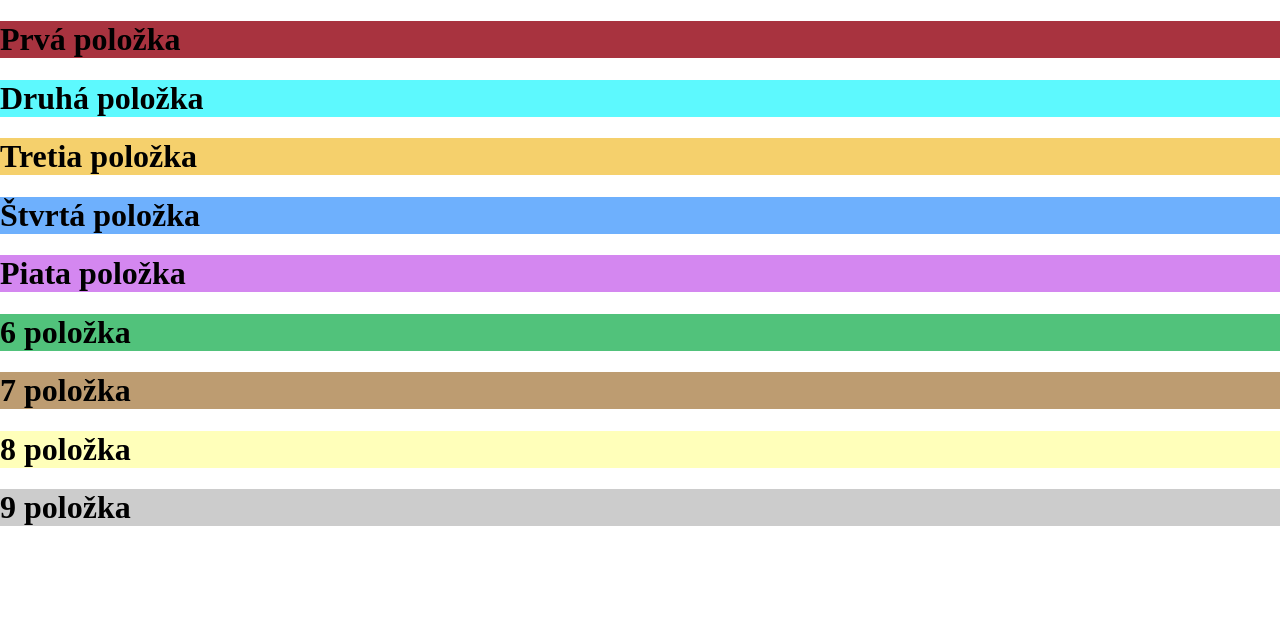
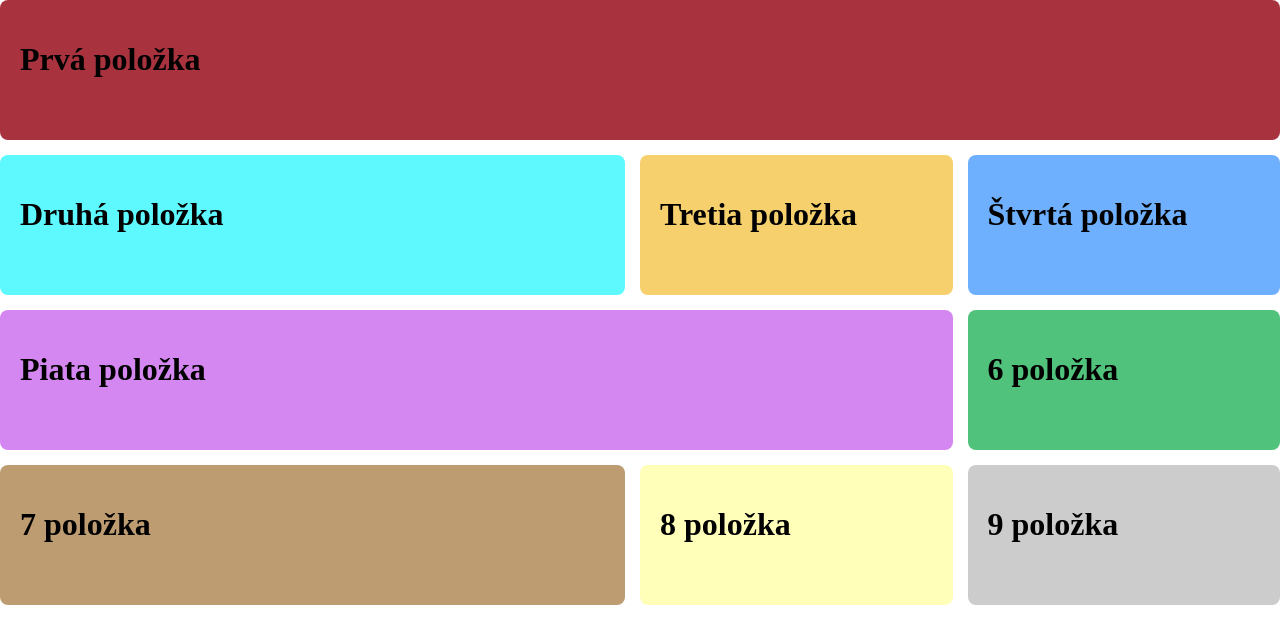
Before and after one commit to srandykopec/2_ovy_epu_mok, a plain HTML site: page epu/04_grid/index.html in a window 1280 px wide. Drawn offline with Linux system fonts and the light colour scheme.

Commit message:
grid, pokračujeme

```diff
--- /dev/null
+++ b/epu/04_grid/assets/css/style.css
@@ -0,0 +1,70 @@
+body, html{
+    margin: 0;
+    padding: 0;
+}
+
+body{
+    height: 100%;
+}
+
+.containter{
+  display: grid;
+  grid-template-columns: 1fr;
+  gap: 15px;
+}
+
+
+.containter > div{
+  border-radius: 8px;
+  min-height: 100px;
+  padding: 20px;
+}
+
+.item1{
+
+    background-color: #a8333f;
+}
+.item2{background-color: #5df9fe; }
+.item3{background-color: #f5d06c; }
+.item4{background-color: #6eb0fd; }
+.item5{background-color: #d487f0; }
+.item6{background-color: #51c27b; }
+.item7{background-color: #bd9c71;}
+.item8{background-color: #FFFFBA;}
+.item9{background-color: #CCCCCC; }
+
+
+
+
+@media (min-width: 768px){
+
+  .containter{
+    grid-template-columns: 1fr 1fr;
+  }
+
+  .item1{
+    grid-row: span 3 ;
+  }
+
+  .item5{
+    grid-column: span 2;
+  }
+
+}
+
+@media (min-width: 1024px){
+
+  .containter{
+  grid-template-columns: 2fr 1fr 1fr;
+  }
+
+  .item1{
+    grid-column: 1 / 4 ;
+  }
+
+   .item5{
+        grid-column: 1 / 3 ;
+
+  }
+
+}
--- a/epu/04_grid/index.html
+++ b/epu/04_grid/index.html
@@ -2,7 +2,7 @@
 <html lang="en">
 <head>
     <!-- <link rel="stylesheet" href="style.css"> -->
-    <link rel="stylesheet" href="style.css">
+    <link rel="stylesheet" href="assets/css/style.css">
     <meta charset="UTF-8">
     <meta name="viewport" content="width=device-width, initial-scale=1.0">
     <title>Grid úvod</title>
--- a/epu/04_grid/style.css
+++ /dev/null
@@ -1,28 +0,0 @@
-body, html{
-    margin: 0;
-    padding: 0;
-}
-
-body{
-    /* height: 100%; */
-}
-
-.containter{
-
-    }
-
-
-.item1{
-
-    background-color: #a8333f;
-}
-.item2{background-color: #5df9fe; }
-.item3{background-color: #f5d06c; }
-.item4{background-color: #6eb0fd; }
-.item5{background-color: #d487f0; }
-.item6{
-    grid-column: 2 / 5;
-    background-color: #51c27b; }
-.item7{background-color: #bd9c71;}
-.item8{background-color: #FFFFBA;}
-.item9{background-color: #CCCCCC; }
```
